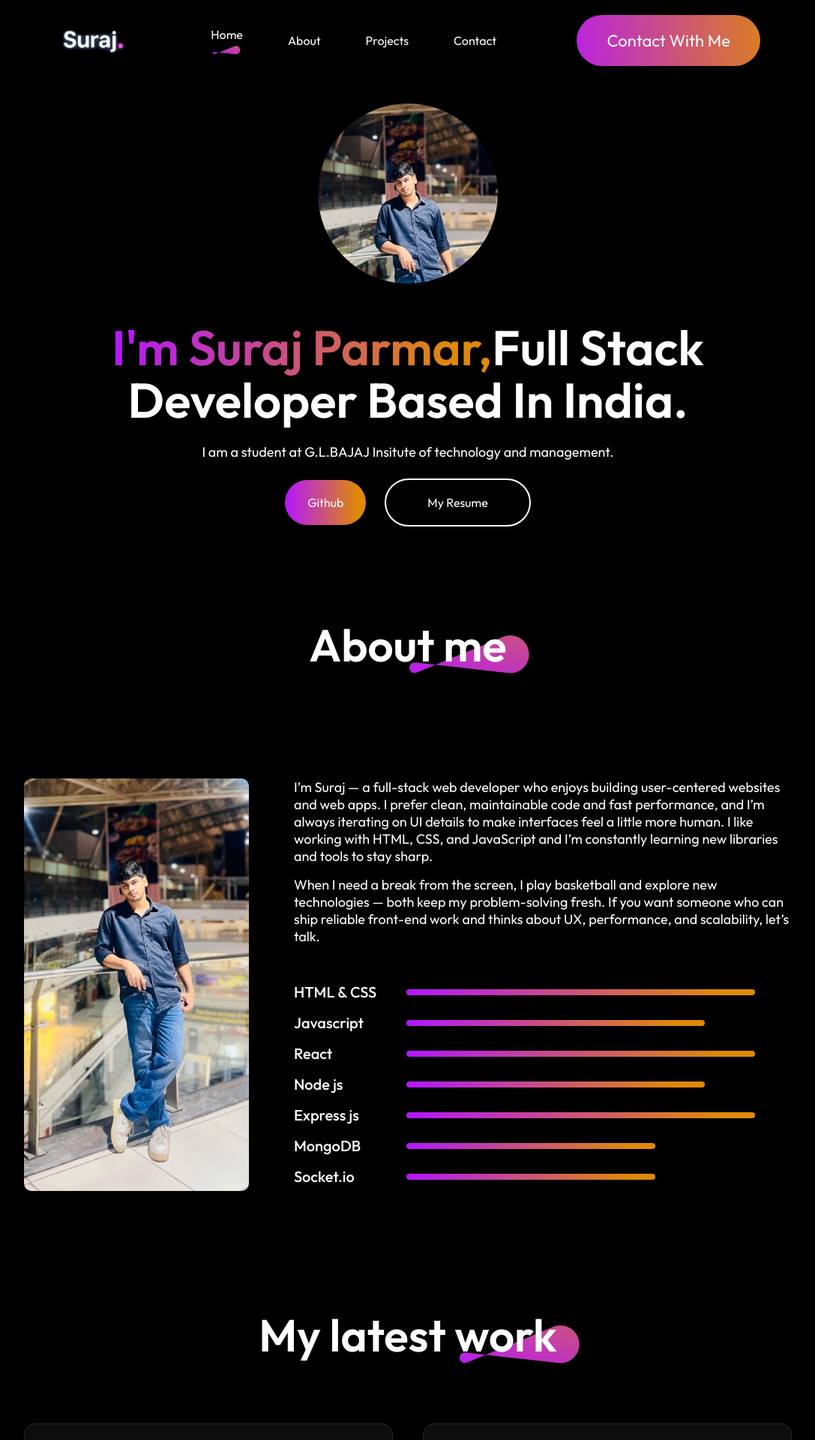
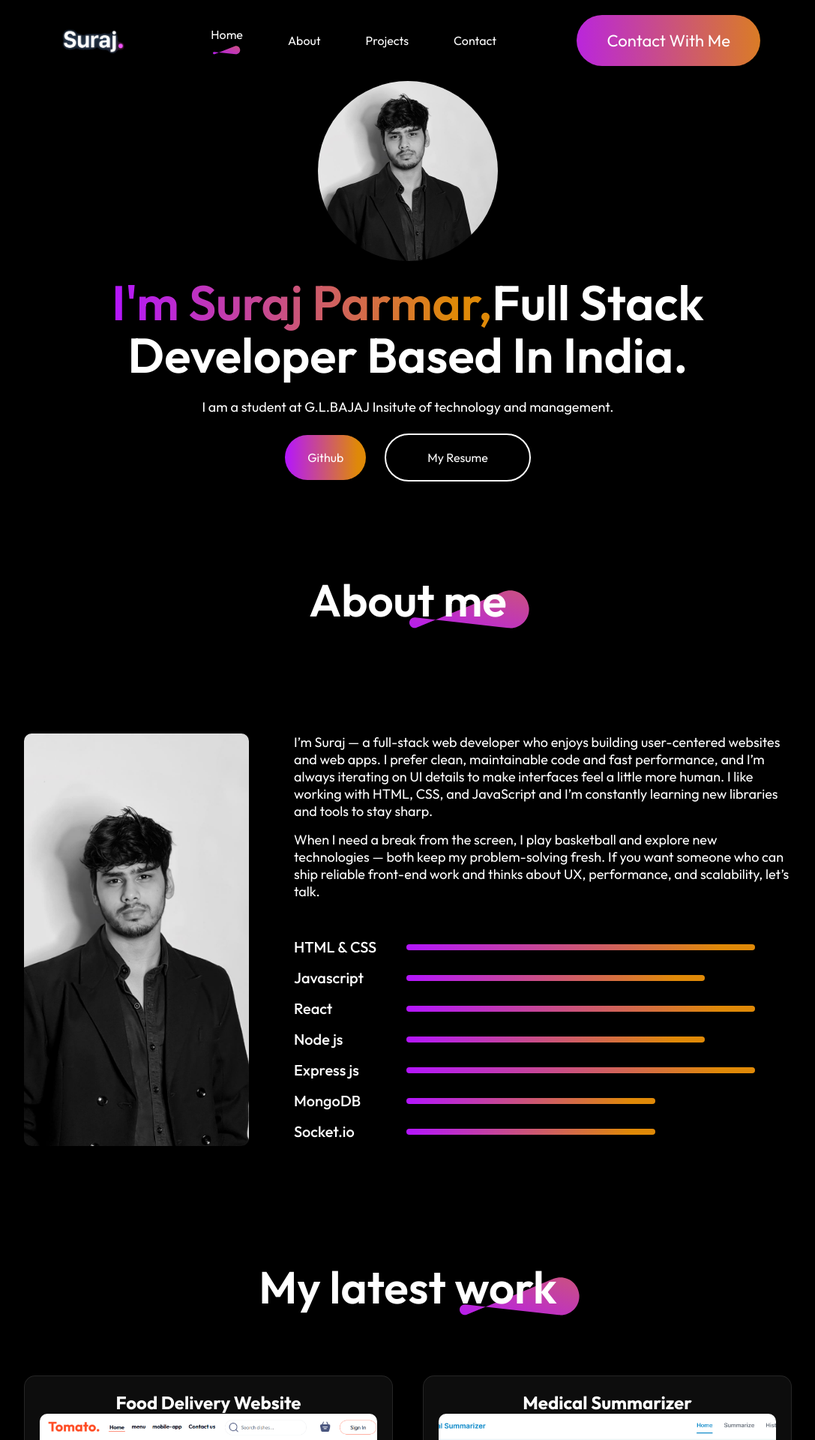
Before and after one commit to SURAJ-PARMAR2005/Portfolio_react, a React (Vite) app: page / in a window 1280 px wide. Shown: the top 1920 px of the page at 75% size, without its empty margins (96-1183 px from the left). Built offline with nearby package versions, Linux system fonts and the light colour scheme.

Commit message:
updatedProfilePhoto and Added some animation in navbar

```diff
--- a/package.json
+++ b/package.json
@@ -10,6 +10,8 @@
     "preview": "vite preview"
   },
   "dependencies": {
+    "@gsap/react": "^2.1.2",
+    "gsap": "^3.14.1",
     "react": "^19.1.1",
     "react-anchor-link-smooth-scroll": "^1.0.12",
     "react-dom": "^19.1.1"
--- a/src/components/About/About.css
+++ b/src/components/About/About.css
@@ -29,11 +29,24 @@
     gap:60px;
 }
 
-.about-left img{
+.about-left{
+    flex:0 0 300px;
     width:300px;
     height:550px;
+    max-width:100%;
     border-radius:10px;
+    overflow:hidden;
 }
+
+.about-left img{
+    display:block;
+    width:100%;
+    height:100%;
+    object-fit:cover;
+    object-position:50% 40%;;
+
+}
+
 
 .about-right{
     display:flex;
--- a/src/components/About/About.jsx
+++ b/src/components/About/About.jsx
@@ -10,7 +10,8 @@
 
       <div className="about-section">
         <div className="about-left">
-            <img src={assets.about_profile} alt="" />
+            <img src={assets.profile_img} alt="" />
+
         </div>
         <div className="about-right">
             <div className="about-para">
--- a/src/components/Hero/Hero.css
+++ b/src/components/Hero/Hero.css
@@ -6,14 +6,17 @@
 }
 
 
+.profile_wrapper{
+    width:240px;
+    height:240px;
+    border-radius:50%;
+    overflow:hidden;
+}
 .profile_img{
-    width:240px;
-    border-radius:50%;
-    margin:30px;
-    display:flex;
-    /* justify-content:ceneter;
-     */
-     align-items:ceneter;
+    width:100%;
+    height:100%;
+    object-fit:cover;
+    object-position:center;
 }
 
 .hero h1{
@@ -72,7 +75,7 @@
 }
 
 @media(max-width:768px){
-    .hero img{
+    .hprofile_wrapper img{
         margin-top:120px;
         width:260px;
     }
--- a/src/components/Hero/Hero.jsx
+++ b/src/components/Hero/Hero.jsx
@@ -1,10 +1,17 @@
 import './Hero.css';
 import { assets } from '../../assets/assets';
+
 import AnchorLink from 'react-anchor-link-smooth-scroll';
+import { useGSAP } from '@gsap/react';
+import gsap from 'gsap';
 const Hero = () => {
+  useGSAP(() =>{
+    gsap.from
+  })
   return (
     <div id='home' className='hero'>
-      <img src={assets.profile_img} alt=" " className="profile_img" />
+      <div className="profile_wrapper"> <img src={assets.profile_img} alt=" " className="profile_img" /></div>
+
       <h1><span>I'm Suraj Parmar,</span>Full Stack Developer Based In India.</h1>
       <p>I am a student at G.L.BAJAJ Insitute of technology and management.</p>
       <div className="hero-action">
--- a/src/components/Navbar/Navbar.css
+++ b/src/components/Navbar/Navbar.css
@@ -47,6 +47,9 @@
     display:none;
 }
 @media(max-width:768px){
+
+    .
+
     .navbar{
         margin:20px 50px;
     }
--- a/src/components/Navbar/Navbar.jsx
+++ b/src/components/Navbar/Navbar.jsx
@@ -2,6 +2,8 @@
 import {useRef, useState} from "react";
 import {assets} from '../../assets/assets';
 import AnchorLink from 'react-anchor-link-smooth-scroll';
+import { useGSAP } from '@gsap/react';
+import gsap from 'gsap';
 const Navbar = () => {
   const [menu,setMenu] = useState("home");
   const menuRef = useRef();
@@ -11,6 +13,25 @@
     const closeMenu = () => {
     menuRef.current.style.right="-350px";
   }
+
+  useGSAP(() => {
+    const tl = gsap.timeline();
+    tl.from(".nav-logo",{
+    y:-30,
+    opacity:0,
+    duration:1,
+    delay:0.5,
+    })
+
+    tl.from(".anchor-link",{
+      y:-30,
+      opacity:0,
+      duration:1,
+      stagger:0.3
+    })
+
+  })
+
   return (
     <div className='navbar'>
         <img src={assets.logo} className='nav-logo' alt=" " />
```
Also changed, not shown: src/assets/profile_img.jpg, 1 other file (tests, documents, lock files or other folders).
